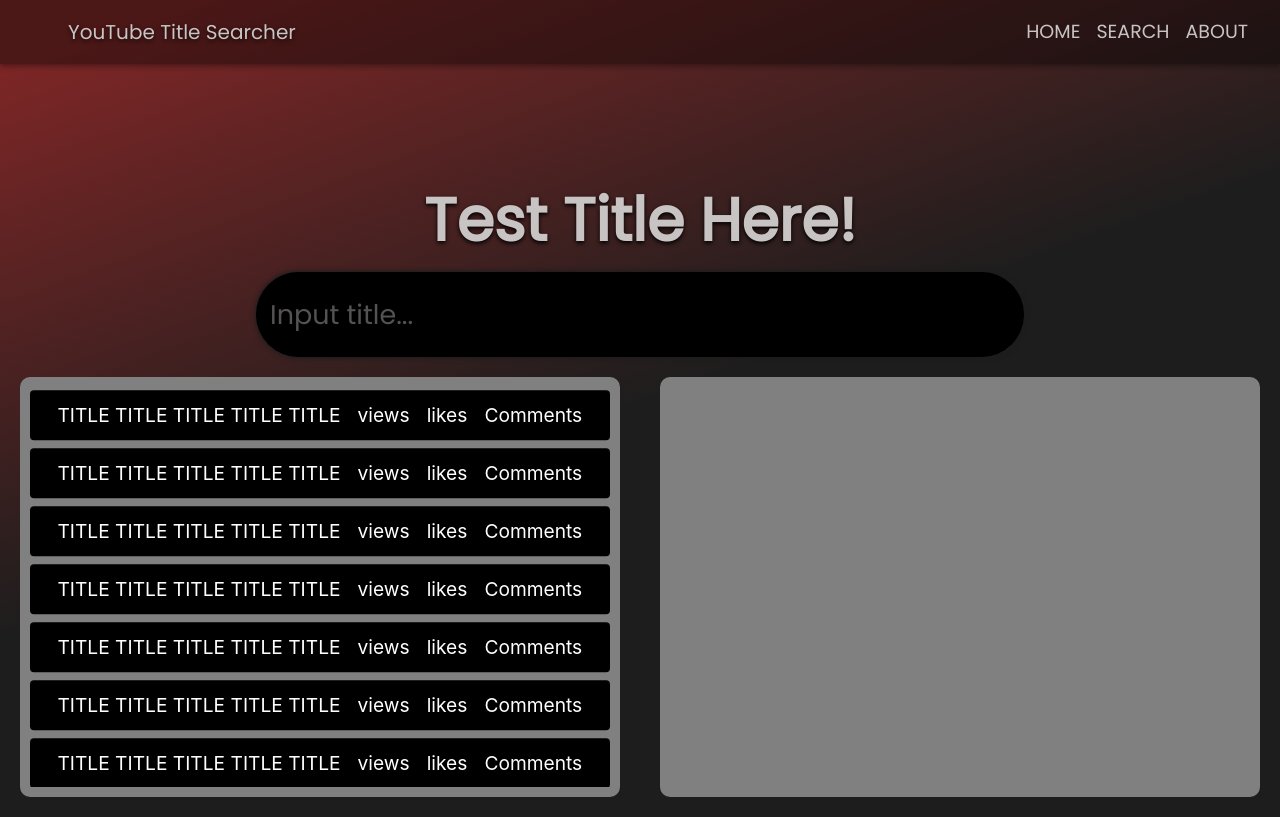
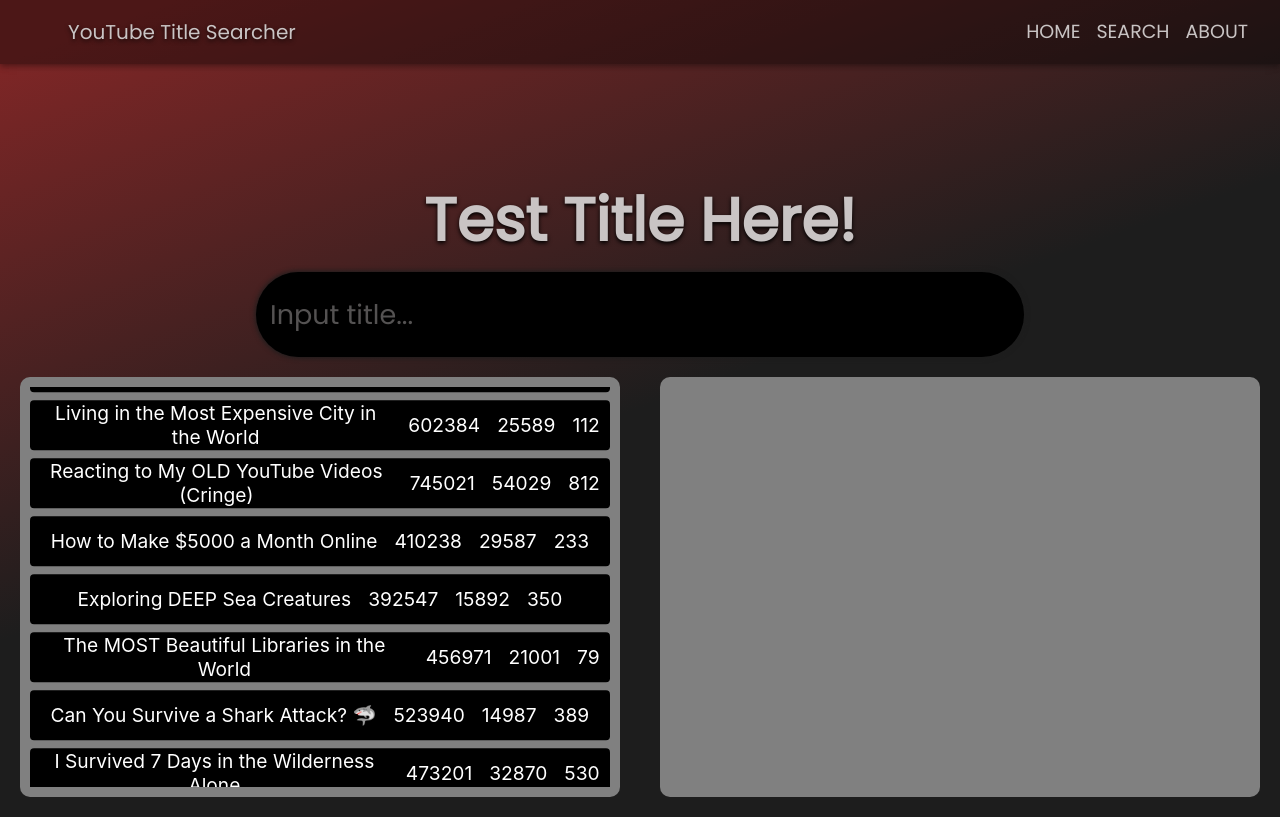
Before and after one commit to E53klasky/YouTubeTitleSearcher, a React (Create React App) app in the folder my-app/: page / in a window 1280 px wide. Built offline with nearby package versions, Linux system fonts and the light colour scheme.

Commit message:
added random data from chatgpt for filler for scroll

```diff
--- a/my-app/src/components/landingPage.js
+++ b/my-app/src/components/landingPage.js
@@ -18,6 +18,7 @@
 import HomeIcon from '@mui/material/Icon';
 import { motion } from "framer-motion";
 import Divider, {dividerClasses} from '@mui/material/Divider'
+import youtubeData from './visualsData';
 
 
 const theme = createTheme({
@@ -272,18 +273,18 @@
 }
 
 export function ScrollingStack() {
+  let arr = youtubeData();
   return (
     <Box sx={{ overflow: "hidden", height: "inherit", display: "flex", justifyContent: "center"}}>
       <motion.div
         animate={{ y: ["0%", "-1200%"]}} // Moves from bottom to top
-        transition={{ duration: 5, repeat: Infinity, ease: "linear" }} // Infinite loop
+        transition={{ duration: 10, repeat: Infinity, ease: "easeOut" }} // Infinite loop
         style={{ width: "100%" }}
       >
         <Stack container spacing={1} sx = {{ width: "100%"}}>
-          {[...Array(100)].map((_, index) => (
+          {arr.map((row, index) => (
             <>
             <Box
-              key={index}
               sx={{
                 width: "96.5%",
                 height: 50,
@@ -302,17 +303,17 @@
                 }
               }}
             >
-              TITLE TITLE TITLE TITLE TITLE
+              {row[0]}
               <Divider color = "red" orientation='vertical' variant = "middle" flexItem/>
-              views
+              {row[1]}
               <Divider color = "red" orientation='vertical' variant = "middle" flexItem/>
-              likes
+              {row[2]}
               <Divider color = "red" orientation='vertical' variant = "middle" flexItem/>
-              Comments
+              {row[3]}
             </Box>
 
             </>
-          ))}
+))}
         </Stack>
       </motion.div>
     </Box>
--- /dev/null
+++ b/my-app/src/components/visualsData.js
@@ -0,0 +1,116 @@
+function shuffleArray(arr) {
+  for (let i = arr.length - 1; i > 0; i--) {
+    const j = Math.floor(Math.random() * (i + 1));
+    [arr[i], arr[j]] = [arr[j], arr[i]]; // Swap elements
+  }
+}
+
+function youtubeData() {
+  let arr = [
+    ["The SECRET to Building the Ultimate PC", 128456, 2134, 134],
+    ["How to Build a PC for $500 (Ultimate Guide)", 352460, 12001, 458],
+    ["What Happens If You Don't Sleep for 72 Hours?", 530129, 8321, 220],
+    ["Top 10 WORST Movies Ever Made", 476902, 3478, 56],
+    ["I Tried Living Without Wi-Fi for a Week", 233912, 8421, 321],
+    ["Building a Tiny House from Scratch 🏠", 129874, 10450, 115],
+    ["The TRUTH About the Bermuda Triangle ", 467820, 21003, 0],  // comments off
+    ["How to Make $1000 a Week Online", 128495, 12001, 789],
+    ["This is What Happens to Your Body When You Stop Drinking Water", 384720, 15320, 264],
+    ["The MOST Dangerous Animal in the World", 580137, 21530, 804],
+    ["Exploring Abandoned Places in the Middle of Nowhere", 292849, 9243, 167],
+    ["10 Things You DIDN'T Know About the Universe 🌌", 685291, 19382, 525],
+    ["Why Everyone Is Obsessed with Minimalism", 539282, 8541, 320],
+    ["Behind the Scenes of HOLLYWOOD Blockbusters", 720195, 31456, 654],
+    ["Can You Survive 30 Days in the Wilderness?", 456103, 13470, 0],  // comments off
+    ["Eating ONLY Pizza for 30 Days", 315027, 6543, 189],
+    ["Why Is Everyone Talking About THIS New AI?", 129438, 19823, 502],
+    ["I Survived the World's Worst Flight!", 208421, 5231, 31],
+    ["What Would Happen If We Lived on MARS?", 342869, 8762, 132],
+    ["We Bought the Cheapest HOUSE in the U.S. (See What Happened)", 590204, 39210, 1043],
+    ["You WON'T Believe What I Found Under My House!", 493824, 23472, 874],
+    ["The Craziest Things Found in Abandoned Mansions", 741056, 14123, 0],  // comments off
+    ["I Made a $100,000 Video Game in One Month", 238974, 11234, 467],
+    ["The FASTEST Way to Learn a New Language", 563248, 8765, 123],
+    ["Reacting to My OLD YouTube Videos (Cringe)", 745021, 54029, 812],
+    ["How to Stay Productive When You’re Always TIRED", 312467, 9803, 65],
+    ["Is the Earth FLAT? Debunking the Myths", 489347, 32480, 934],
+    ["I Spent 24 HOURS in a Haunted Hotel", 600128, 21001, 0],  // comments off
+    ["The Most Expensive Gadgets in the World", 238410, 15723, 410],
+    ["How I Made $10,000 by Selling Art Online", 582043, 13432, 512],
+    ["The History of Video Games: From Pong to VR", 567832, 31578, 678],
+    ["Exploring DEEP Sea Creatures", 392547, 15892, 350],
+    ["I Tried To Live Like a Caveman for a Week", 299532, 6231, 224],
+    ["What’s Inside the Most Expensive Watches?", 589274, 24937, 539],
+    ["The TRUTH About the World's Most Dangerous Road", 738021, 13302, 61],
+    ["Trying Out the MOST Dangerous Foods", 475820, 27512, 230],
+    ["What Happens If You Stay Awake for 100 Hours?", 324789, 8756, 194],
+    ["The Most BEAUTIFUL Places in the World 🌍", 568204, 18024, 462],
+    ["Why This AI Is CHANGING Everything", 410290, 22301, 134],
+    ["The Science Behind TIME Travel", 687452, 11934, 88],
+    ["I Bought a Mansion for $1", 431095, 26482, 331],
+    ["This Is What Happens When You Go Over the Speed Limit 🚗", 294103, 8650, 0],  // comments off
+    ["The Fastest Cars in the WORLD (2024)", 567124, 30287, 411],
+    ["Living Without Social Media for a Month", 492816, 7450, 345],
+    ["What’s Really Going On in Area 51?", 672049, 18234, 560],
+    ["How to Get Into MIT: My Journey", 301254, 2134, 88],
+    ["Unsolved Mysteries That Will Blow Your Mind", 586729, 25467, 230],
+    ["I Survived 7 Days in the Wilderness Alone", 473201, 32870, 530],
+    ["Why You Should Start Investing Now", 634512, 19872, 412],
+    ["The World's Most Expensive Foods", 455098, 19873, 287],
+    ["What's Inside a Boeing 747?", 594670, 27641, 120],
+    ["I Tried to Break a World Record", 401298, 14562, 345],
+    ["The Most Unusual Places in the World", 782134, 34270, 672],
+    ["How I Built a $1M Business from Scratch", 324578, 19020, 150],
+    ["The Best Life Hacks You've Never Heard Of", 483264, 23411, 532],
+    ["How to Turn Your Hobby Into a Business", 596830, 23142, 489],
+    ["I Took a Road Trip Across the U.S. 🇺🇸", 529803, 34210, 189],
+    ["Why This AI Is the Future of Everything", 295876, 14234, 220],
+    ["Can You Solve These Mind-Bending Puzzles?", 346925, 13301, 457],
+    ["The Most Expensive Collectibles Ever Sold", 427162, 29802, 740],
+    ["The Dark Web: What You Need to Know", 520381, 10293, 56],
+    ["Living in the Most Expensive City in the World", 602384, 25589, 112],
+    ["How to Make Money in Cryptocurrency 💰", 318560, 12211, 412],
+    ["I Ate Only Fast Food for 30 Days", 434172, 23789, 344],
+    ["How to Build a Robot from Scratch", 563972, 13401, 158],
+    ["The Top 5 MOST Dangerous Sports", 674203, 30500, 189],
+    ["My Journey to Becoming a Millionaire", 528738, 27810, 431],
+    ["The Most Popular Online Games Right Now", 623467, 19123, 374],
+    ["Can You Live Without Water for a Week?", 518612, 14678, 83],
+    ["How to Live a Healthier Life", 484690, 13472, 213],
+    ["Exploring the Ancient Pyramids of Egypt", 593420, 28109, 509],
+    ["The Power of Meditation 🧘", 346789, 5674, 70],
+    ["How to Create Your Own App in 30 Days", 389278, 12345, 322],
+    ["The Best Ways to Save Money on a Budget", 542678, 15523, 410],
+    ["How to Travel the World on a Budget", 604185, 23492, 321],
+    ["The Truth About Aliens", 621543, 30987, 89],
+    ["What Happens When You Put Soda in a Freezer?", 276430, 8723, 198],
+    ["Top 10 Bizarre Foods Around the World", 529100, 24123, 490],
+    ["How to Make $5000 a Month Online", 410238, 29587, 233],
+    ["Why You Should Visit Japan 🇯🇵", 314572, 17842, 130],
+    ["The STRANGEST Things Found in Space", 534918, 25467, 98],
+    ["How to Become a Digital Nomad", 493720, 30589, 65],
+    ["The BEST Budget Laptops for Students", 383675, 12659, 487],
+    ["Why You Should Start Reading Every Day", 628401, 11345, 120],
+    ["The Science of Dreams", 510294, 19034, 142],
+    ["How to Make Your First $1000 Online", 497165, 13845, 509],
+    ["Can You Survive a Shark Attack? 🦈", 523940, 14987, 389],
+    ["Exploring the Best Beaches in the World", 479302, 29034, 402],
+    ["How to Improve Your Mental Health", 341723, 16543, 380],
+    ["The Most Dangerous Jobs in the World", 605217, 31250, 245],
+    ["What Really Happens Inside a Prison?", 542987, 23687, 298],
+    ["How to Make the Perfect Cup of Coffee", 318736, 29020, 263],
+    ["Top 10 Most Expensive Cars in the World", 478963, 25784, 511],
+    ["Why You Need to Stop Procrastinating", 356472, 18523, 75],
+    ["The Future of Electric Cars", 593672, 23457, 412],
+    ["How to Live a Zero Waste Lifestyle", 489234, 12897, 128],
+    ["How to Get Into Harvard (My Story)", 371002, 17324, 239],
+    ["The World's Largest Insects", 587412, 11934, 103],
+    ["Making the World's Smallest Pizza 🍕", 541263, 18450, 420],
+    ["How to Overcome Your Fears", 383456, 29587, 99],
+    ["Exploring the Most Remote Places on Earth", 647238, 14258, 301],
+    ["The MOST Beautiful Libraries in the World", 456971, 21001, 79]
+    ];
+    shuffleArray(arr);
+  return(arr);};
+
+export default youtubeData;
```
